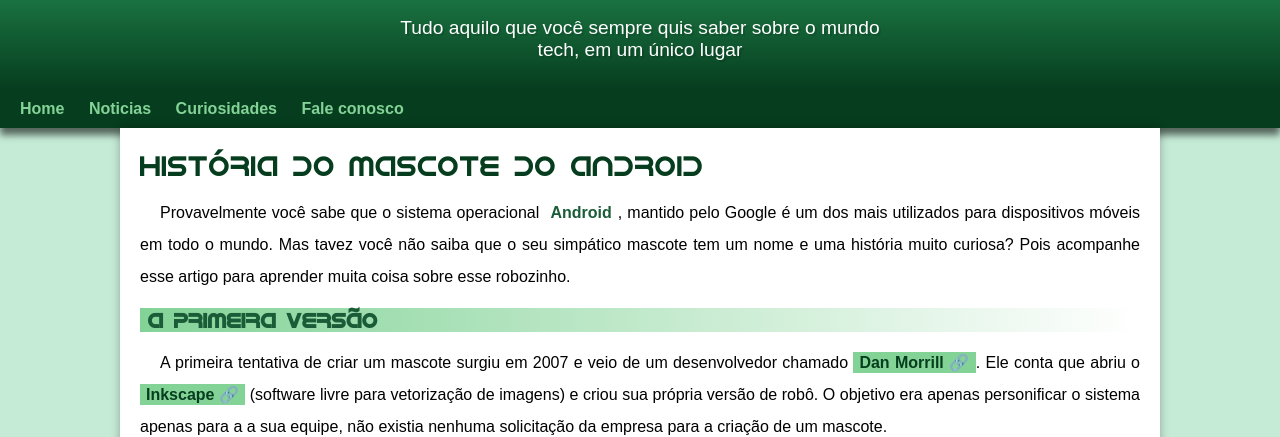
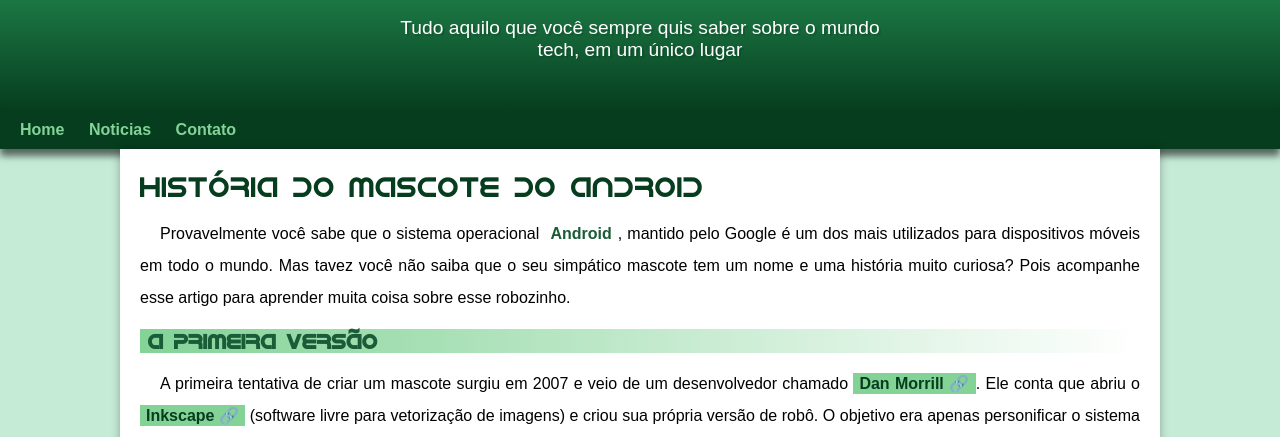
Before and after one commit to SamantaSilva/projeto-android, a plain HTML site: page index.html in a window 1280 px wide. Shown: the part 100-537 px from the top of the page. Drawn offline with Linux system fonts and the light colour scheme.

Commit message:
Corrigindo o padding e o menu

```diff
--- a/index.html
+++ b/index.html
@@ -15,8 +15,7 @@
     <nav>
         <a href="#">Home</a>
         <a href="#">Noticias</a>
-        <a href="#">Curiosidades</a>
-        <a href="#">Fale conosco</a>
+        <a href="#">Contato</a>
     </nav>
 
     <main>
@@ -89,7 +88,7 @@
         </article>
     </main>
     <footer>
-        <p>Site criado por <a href="https://gustavoguanabara.github.io/" target="">Gustavo Guanabara</a> para o<a href="https://www.cursoemvideo.com/sobre/" target="_blank"> Curso em Video</a></p>
+        <p>Site criado por <a href="https://gustavoguanabara.github.io/" target="_blank">Gustavo Guanabara</a> para o<a href="https://www.cursoemvideo.com/sobre/" target="_blank"> Curso em Video</a></p>
     </footer>
 
 </body>
--- a/stylesoficial.css
+++ b/stylesoficial.css
@@ -53,6 +53,7 @@ header{
     min-height: 150px;
     text-align: center;
     padding-top: 40px;
+
 }
 
 header>h1{
@@ -73,7 +74,7 @@ header>P{
     padding-right: 10px;
     padding-left: 10px;
     margin: auto;
-    margin-bottom: 30px;
+    padding-bottom: 50px;
     text-shadow: 2px 2px 0px rgba(0, 0, 0, 0.124) ;
 
 }
```
